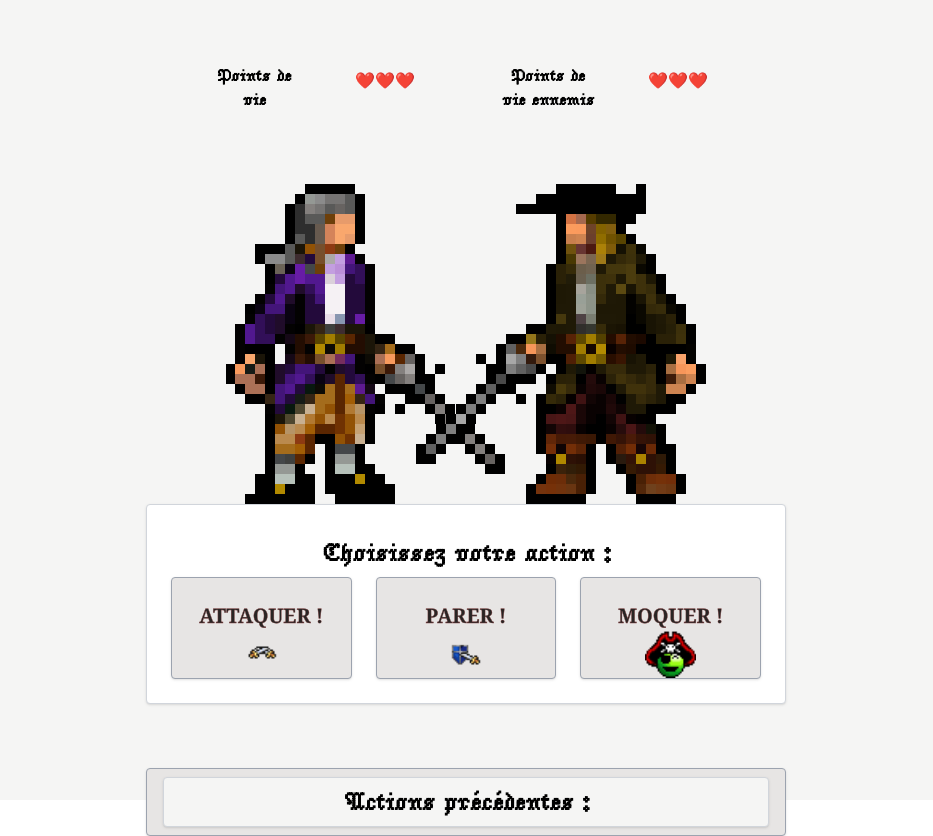
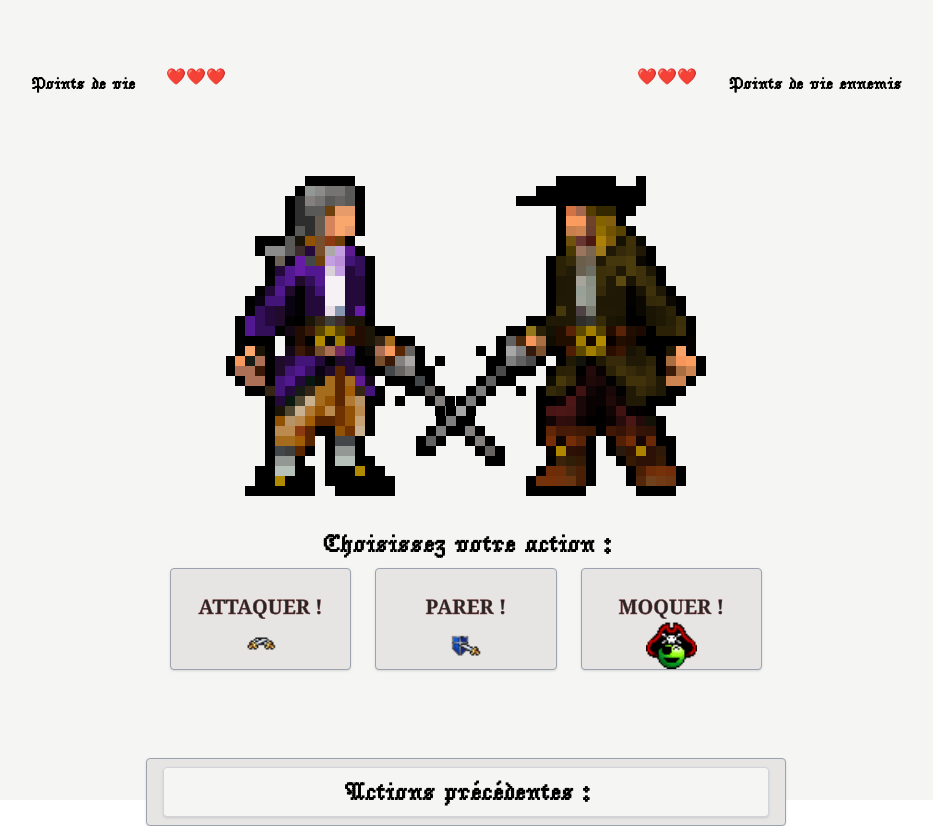
Before and after one commit to AlexandreVivier/pirates-spr, a Vue app: page /fight in a window 1280 px wide. Shown: the whole page, without its empty margins (174-1107 px from the left). Built offline with nearby package versions, Linux system fonts and the light colour scheme.

Commit message:
feature
selectionScreen

ISSUE XX

```diff
--- a/src/components/ActionButton.vue
+++ b/src/components/ActionButton.vue
@@ -1,5 +1,5 @@
 <template>
-    <button class="flex flex-col items-center bg-stone-200 hover:bg-stone-300 w-full text-stone-800 text-xl uppercase font-serif text-stroke-3 font-semibold pt-6 px-4 border border-gray-400 rounded shadow"
+    <button class="flex flex-col items-center bg-stone-200 hover:bg-stone-300 dark:bg-stone-800 dark:hover:bg-stone-700 dark:text-stone-100 w-full text-stone-800 text-xl uppercase font-serif text-stroke-3 font-semibold pt-6 px-4 border border-gray-400 rounded shadow"
     @click="$emit('getChoice', action)">
         {{ action }} !
          <img :src="renderImage(action)" alt="emoji" class="inline-block  h-12" />
--- a/src/components/ActionPannel.vue
+++ b/src/components/ActionPannel.vue
@@ -1,5 +1,5 @@
 <template>
-    <div class="flex flex-col justify-center items-center mb-4 w-1/2 p-6 rounded shadow bg-white border border-gray-300">
+    <div class="flex flex-col justify-center items-center mb-4 w-1/2 p-6 dark:text-stone-100">
         <div>
             <h2 class="font-semibold py-2 px-4 text-center w-full bastarda text-2xl">Choisissez votre action :</h2>
         </div>
--- a/src/components/CommonButton.vue
+++ b/src/components/CommonButton.vue
@@ -1,6 +1,6 @@
 <template>
     <button
-        class="bg-white hover:bg-stone-200 text-stone-800 bastarda font-semibold text-lg py-2 px-4 border border-stone-400 rounded shadow"
+        class="bg-white dark:bg-stone-900 dark:hover:bg-stone-800 hover:bg-stone-200 text-stone-800 dark:text-stone-100  bastarda font-semibold text-lg py-2 px-4 border border-stone-400 rounded shadow"
         @click="navigate"
     >
         {{ label }}
--- a/src/components/FightScreen.vue
+++ b/src/components/FightScreen.vue
@@ -1,10 +1,10 @@
 <template>
-    <div class="flex flex-col items-center w-screen bg-stone-100 h-screen py-12 gap-8">
+    <div class="flex flex-col items-center w-screen bg-stone-100 dark:bg-stone-900 h-screen py-12 gap-8">
         <TitleCard v-if="gameover === true"/>
 
-        <div class="flex justify-center items-center mb-2">
+        <div class="flex justify-around items-center w-screen mb-2">
             <HitPoints label="Points de vie" :health="playerHealth" />
-            <HitPoints label="Points de vie ennemis" :health="enemyHealth" />
+            <HitPoints label="Points de vie ennemis" :health="enemyHealth" class="flex-row-reverse"/>
         </div>
 
         <div v-show="gameover === true" class="flex flex-col justify-center items-center mb-4">
--- a/src/components/HistoryLog.vue
+++ b/src/components/HistoryLog.vue
@@ -1,8 +1,8 @@
 <template>
-    <div class="flex flex-col justify-center items-center mb-4 bg-stone-200 w-1/2 py-2 px-4 border border-gray-400 rounded shadow">
-        <h2 class="font-semibold bastarda text-2xl py-2 border border-gray-300 px-4 rounded shadow text-center bg-stone-100 w-full">Actions précédentes :</h2>
+    <div class="flex flex-col justify-center items-center mb-4 bg-stone-200 dark:bg-stone-800 w-1/2 py-2 px-4 border border-gray-400 rounded shadow">
+        <h2 class="font-semibold bastarda text-2xl py-2 border border-gray-300 px-4 rounded shadow text-center bg-stone-100 dark:text-stone-100 dark:bg-stone-900 w-full">Actions précédentes :</h2>
         <ul class="list-none">
-            <li class="list-none italic text-gray-800 text-center" v-for="(log, index) in logs" :key="index">
+            <li class="list-none italic text-gray-800 dark:text-stone-100 text-center" v-for="(log, index) in logs" :key="index">
                 <span v-if="log.includes('Egalité')" class="">{{ log }}</span>
                 <span v-else-if="log.includes('gagné')" class="text-green-500">{{ log }}</span>
                 <span v-else class="text-red-500">{{ log }}</span>
--- a/src/components/HitPoints.vue
+++ b/src/components/HitPoints.vue
@@ -1,9 +1,9 @@
 <template>
-<div class="flex  justify-center items-center mb-4 w-1/2 py-2 px-4">
-            <h2 class="font-semibold py-2 px-4 text-center w-1/2 bastarda">
+<div class="flex dark:text-stone-100 justify-center items-center mb-4 py-2 px-4">
+            <h2 class="font-semibold py-2 px-4 text-center bastarda">
                 {{ label }}
             </h2>
-            <div class="flex justify-center items-center mb-4 w-1/2 py-2 px-4">
+            <div class="flex justify-center items-center mb-4 py-2 px-4">
                 <p v-if="health === 2" class="opacity-35">
                     💔
                 </p>
--- a/src/components/SelectionScreen.vue
+++ b/src/components/SelectionScreen.vue
@@ -1,5 +1,5 @@
 <template>
-<div class="flex flex-col items-center w-screen bg-stone-100 w-full h-screen py-12 gap-8">
+<div class="flex flex-col items-center w-screen bg-stone-100 dark:bg-stone-900 w-full h-screen py-12 gap-8">
     <TitleCard />
     <div class="flex flex-col justify-center items-center w-full mb-4">
         <p class="text-center italic text-2xl text-stone-500 pb-6">Sélectionnez votre pirate :</p>
```
